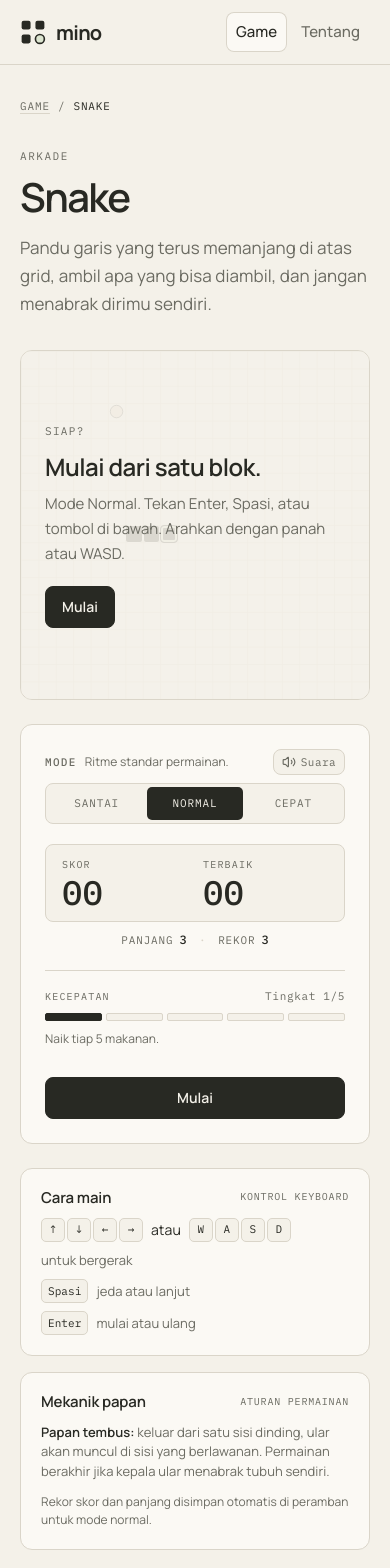
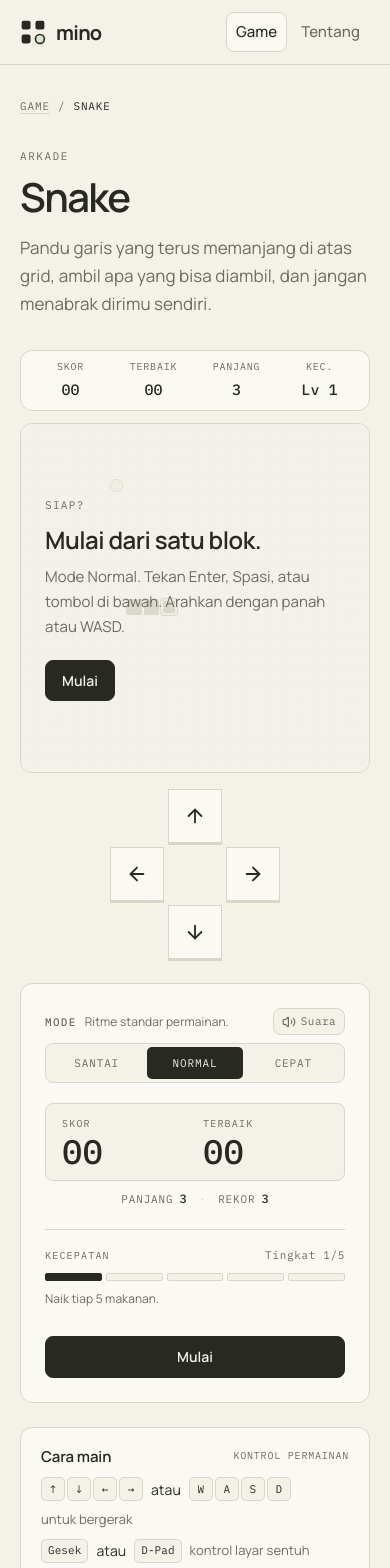
Before and after one commit to HA141User/Mino-, a React (Vite) app in the folder mino/: page /games/snake in a window 390 px wide. Shown: the top 1568 px of the page. Built offline with nearby package versions, Linux system fonts and the light colour scheme.

Commit message:
feat: add classic snake game implementation with sound, difficulty settings, and responsive controls

```diff
--- a/mino/src/games/snake/SnakeGame.tsx
+++ b/mino/src/games/snake/SnakeGame.tsx
@@ -1,7 +1,14 @@
-import { useEffect, useReducer, useRef, useState } from 'react'
+import { useCallback, useEffect, useReducer, useRef, useState } from 'react'
 import type { CSSProperties } from 'react'
 import { Link } from 'react-router-dom'
-import { Volume2, VolumeX } from 'lucide-react'
+import {
+  ArrowDown,
+  ArrowLeft,
+  ArrowRight,
+  ArrowUp,
+  Volume2,
+  VolumeX,
+} from 'lucide-react'
 import {
   BOARD_SIZE,
   BONUS_FOOD_POINTS,
@@ -48,6 +55,34 @@ function bestScoreKey(difficulty: Difficulty): string {
 
 function bestLengthKey(difficulty: Difficulty): string {
   return `mino:snake:${difficulty}:best-length`
+}
+
+function triggerHaptic(type: 'tap' | 'eat' | 'bonus' | 'game-over') {
+  if (
+    typeof window === 'undefined' ||
+    typeof navigator === 'undefined' ||
+    !navigator.vibrate
+  ) {
+    return
+  }
+  try {
+    switch (type) {
+      case 'tap':
+        navigator.vibrate(10)
+        break
+      case 'eat':
+        navigator.vibrate(25)
+        break
+      case 'bonus':
+        navigator.vibrate([30, 40, 50])
+        break
+      case 'game-over':
+        navigator.vibrate([60, 50, 100])
+        break
+    }
+  } catch {
+    // Abaikan jika peramban tidak mengizinkan getaran.
+  }
 }
 
 function readStoredNumber(key: string, fallbackKey?: string): number {
@@ -205,7 +240,9 @@ export function SnakeGame() {
   const [state, dispatch] = useReducer(reducer, undefined, createGameState)
   const [muted, setMuted] = useState(readStoredMute)
   const boardRef = useRef<HTMLDivElement>(null)
+  const touchStartRef = useRef<{ x: number; y: number } | null>(null)
   const prevScoreRef = useRef(state.score)
+  const prevFoodsEatenRef = useRef(state.foodsEaten)
   const prevStatusRef = useRef(state.status)
   const prevCountdownRef = useRef(state.countdown)
   const prevBonusFoodRef = useRef(state.bonusFood)
@@ -219,19 +256,84 @@ export function SnakeGame() {
     })
   }
 
+  const handleDirectionInput = useCallback(
+    (direction: Direction) => {
+      unlockAudio()
+      triggerHaptic('tap')
+
+      if (state.status === 'idle') {
+        if (direction === 'left') {
+          return
+        }
+        dispatch({ type: 'start' })
+      }
+
+      dispatch({ type: 'direction', direction })
+    },
+    [state.status],
+  )
+
+  const handleTouchStart = (event: React.TouchEvent<HTMLDivElement>) => {
+    if (event.touches.length !== 1) {
+      return
+    }
+    const touch = event.touches[0]
+    touchStartRef.current = { x: touch.clientX, y: touch.clientY }
+  }
+
+  const handleTouchEnd = (event: React.TouchEvent<HTMLDivElement>) => {
+    if (!touchStartRef.current) {
+      return
+    }
+    const touch = event.changedTouches[0]
+    if (!touch) {
+      touchStartRef.current = null
+      return
+    }
+
+    const dx = touch.clientX - touchStartRef.current.x
+    const dy = touch.clientY - touchStartRef.current.y
+    touchStartRef.current = null
+
+    const absX = Math.abs(dx)
+    const absY = Math.abs(dy)
+    const SWIPE_THRESHOLD = 24
+
+    if (Math.max(absX, absY) < SWIPE_THRESHOLD) {
+      return
+    }
+
+    if (absX > absY) {
+      handleDirectionInput(dx > 0 ? 'right' : 'left')
+    } else {
+      handleDirectionInput(dy > 0 ? 'down' : 'up')
+    }
+  }
+
   useEffect(() => {
     if (state.status === 'running') {
       const scoreDiff = state.score - prevScoreRef.current
-      if (scoreDiff > 0 && !muted) {
+      const foodsDiff = state.foodsEaten - prevFoodsEatenRef.current
+
+      if (scoreDiff > 0) {
         if (scoreDiff >= BONUS_FOOD_POINTS) {
-          playBonusEatSound()
-        } else {
-          const oldSpeed = getSpeedLevel(state.difficulty, prevScoreRef.current)
-          const newSpeed = getSpeedLevel(state.difficulty, state.score)
-          if (newSpeed > oldSpeed) {
-            playSpeedUpSound()
-          } else {
-            playEatSound()
+          triggerHaptic('bonus')
+          if (!muted) {
+            playBonusEatSound()
+          }
+        } else if (foodsDiff > 0) {
+          triggerHaptic('eat')
+          if (!muted) {
+            const oldSpeed = getSpeedLevel(
+              state.difficulty,
+              prevFoodsEatenRef.current,
+            )
+            const newSpeed = getSpeedLevel(state.difficulty, state.foodsEaten)
+            if (newSpeed > oldSpeed) {
+              playSpeedUpSound()
+            } else {
+              playEatSound()
+            }
           }
         }
       }
@@ -241,8 +343,16 @@ export function SnakeGame() {
       }
     }
     prevScoreRef.current = state.score
+    prevFoodsEatenRef.current = state.foodsEaten
     prevBonusFoodRef.current = state.bonusFood
-  }, [state.score, state.status, state.difficulty, state.bonusFood, muted])
+  }, [
+    state.score,
+    state.foodsEaten,
+    state.status,
+    state.difficulty,
+    state.bonusFood,
+    muted,
+  ])
 
   useEffect(() => {
     if (state.status === 'countdown') {
@@ -270,6 +380,7 @@ export function SnakeGame() {
       state.status === 'game-over' &&
       prevStatusRef.current !== 'game-over'
     ) {
+      triggerHaptic('game-over')
       if (!muted) {
         playGameOverSound()
       }
@@ -293,11 +404,11 @@ export function SnakeGame() {
 
     const timer = window.setInterval(
       () => dispatch({ type: 'step' }),
-      getTickMs(state.difficulty, state.score),
+      getTickMs(state.difficulty, state.foodsEaten),
     )
 
     return () => window.clearInterval(timer)
-  }, [state.status, state.difficulty, state.score])
+  }, [state.status, state.difficulty, state.foodsEaten])
 
   useEffect(() => {
     if (state.bestScore > 0) {
@@ -408,22 +519,13 @@ export function SnakeGame() {
       }
 
       event.preventDefault()
-      unlockAudio()
-
-      if (state.status === 'idle') {
-        if (direction === 'left') {
-          return
-        }
-        dispatch({ type: 'start' })
-      }
-
-      dispatch({ type: 'direction', direction })
+      handleDirectionInput(direction)
     }
 
     window.addEventListener('keydown', handleKeyDown)
 
     return () => window.removeEventListener('keydown', handleKeyDown)
-  }, [state.status])
+  }, [state.status, handleDirectionInput])
 
   useEffect(() => {
     if (state.status === 'running') {
@@ -442,7 +544,7 @@ export function SnakeGame() {
   }
 
   const mode = getDifficulty(state.difficulty)
-  const speedLevel = getSpeedLevel(state.difficulty, state.score)
+  const speedLevel = getSpeedLevel(state.difficulty, state.foodsEaten)
   const canPause =
     state.status === 'countdown' ||
     state.status === 'running' ||
@@ -464,6 +566,29 @@ export function SnakeGame() {
     <div className="snake-game">
       <div className="snake-stage">
         <div className="snake-board-wrap">
+          <div className="snake-mobile-hud" aria-hidden="true">
+            <div className="snake-mobile-hud__item">
+              <span className="snake-mobile-hud__label">Skor</span>
+              <span className="snake-mobile-hud__value">
+                {formatScore(state.score)}
+              </span>
+            </div>
+            <div className="snake-mobile-hud__item">
+              <span className="snake-mobile-hud__label">Terbaik</span>
+              <span className="snake-mobile-hud__value">
+                {formatScore(state.bestScore)}
+              </span>
+            </div>
+            <div className="snake-mobile-hud__item">
+              <span className="snake-mobile-hud__label">Panjang</span>
+              <span className="snake-mobile-hud__value">{state.length}</span>
+            </div>
+            <div className="snake-mobile-hud__item">
+              <span className="snake-mobile-hud__label">Kec.</span>
+              <span className="snake-mobile-hud__value">Lv {speedLevel}</span>
+            </div>
+          </div>
+
           <div
             ref={boardRef}
             className="snake-board"
@@ -472,6 +597,8 @@ export function SnakeGame() {
             role="group"
             aria-label="Papan Snake"
             aria-describedby="snake-instructions"
+            onTouchStart={handleTouchStart}
+            onTouchEnd={handleTouchEnd}
           >
             <div className="snake-board__grid" aria-hidden="true" />
 
@@ -605,6 +732,54 @@ export function SnakeGame() {
                 ) : null}
               </div>
             ) : null}
+          </div>
+
+          <div
+            className="snake-dpad"
+            aria-label="Kontrol arah virtual"
+            role="group"
+          >
+            <div className="snake-dpad__layout">
+              <div className="snake-dpad__row snake-dpad__row--top">
+                <button
+                  type="button"
+                  className="snake-dpad__btn snake-dpad__btn--up"
+                  aria-label="Atas"
+                  onClick={() => handleDirectionInput('up')}
+                >
+                  <ArrowUp size={22} aria-hidden="true" />
+                </button>
+              </div>
+              <div className="snake-dpad__row snake-dpad__row--middle">
+                <button
+                  type="button"
+                  className="snake-dpad__btn snake-dpad__btn--left"
+                  aria-label="Kiri"
+                  onClick={() => handleDirectionInput('left')}
+                >
+                  <ArrowLeft size={22} aria-hidden="true" />
+                </button>
+                <div className="snake-dpad__center" aria-hidden="true" />
+                <button
+                  type="button"
+                  className="snake-dpad__btn snake-dpad__btn--right"
+                  aria-label="Kanan"
+                  onClick={() => handleDirectionInput('right')}
+                >
+                  <ArrowRight size={22} aria-hidden="true" />
+                </button>
+              </div>
+              <div className="snake-dpad__row snake-dpad__row--bottom">
+                <button
+                  type="button"
+                  className="snake-dpad__btn snake-dpad__btn--down"
+                  aria-label="Bawah"
+                  onClick={() => handleDirectionInput('down')}
+                >
+                  <ArrowDown size={22} aria-hidden="true" />
+                </button>
+              </div>
+            </div>
           </div>
 
           <p className="visually-hidden" aria-live="polite">
@@ -801,7 +976,7 @@ export function SnakeGame() {
             <h2 id="snake-guide-title" className="snake-guide__title">
               Cara main
             </h2>
-            <span className="snake-guide__badge">Kontrol keyboard</span>
+            <span className="snake-guide__badge">Kontrol permainan</span>
           </div>
 
           <ul className="snake-controls" id="snake-instructions">
@@ -820,6 +995,16 @@ export function SnakeGame() {
                 <kbd>D</kbd>
               </span>
               <span className="snake-controls__desc">untuk bergerak</span>
+            </li>
+            <li>
+              <span className="snake-keys">
+                <kbd>Gesek</kbd>
+              </span>
+              <span>atau</span>
+              <span className="snake-keys">
+                <kbd>D-Pad</kbd>
+              </span>
+              <span className="snake-controls__desc">kontrol layar sentuh</span>
             </li>
             <li>
               <kbd>Spasi</kbd>
--- a/mino/src/games/snake/snake.css
+++ b/mino/src/games/snake/snake.css
@@ -27,6 +27,9 @@
   background: var(--color-surface);
   border: var(--border-width) solid var(--color-border);
   border-radius: var(--radius-card);
+  touch-action: none;
+  user-select: none;
+  -webkit-user-select: none;
 }
 
 .snake-board__grid {
@@ -565,9 +568,123 @@
   font-size: 0.75rem;
 }
 
+.snake-mobile-hud {
+  display: none;
+}
+
+.snake-dpad {
+  display: none;
+  flex-direction: column;
+  align-items: center;
+  justify-content: center;
+  margin-top: var(--space-4);
+  user-select: none;
+  -webkit-user-select: none;
+  touch-action: manipulation;
+}
+
+.snake-dpad__layout {
+  display: flex;
+  flex-direction: column;
+  align-items: center;
+  gap: var(--space-1);
+}
+
+.snake-dpad__row {
+  display: flex;
+  align-items: center;
+  justify-content: center;
+  gap: var(--space-1);
+}
+
+.snake-dpad__center {
+  width: 54px;
+  height: 54px;
+  background: var(--color-sand);
+  border-radius: var(--radius-sm);
+  opacity: 0.35;
+}
+
+.snake-dpad__btn {
+  display: inline-flex;
+  align-items: center;
+  justify-content: center;
+  width: 54px;
+  height: 54px;
+  min-width: 48px;
+  min-height: 48px;
+  padding: 0;
+  background: var(--color-surface);
+  color: var(--color-ink);
+  border: var(--border-width) solid var(--color-border);
+  border-radius: var(--radius-sm);
+  box-shadow: 0 2px 0 var(--color-border);
+  cursor: pointer;
+  transition:
+    background var(--speed-fast) var(--ease-standard),
+    transform var(--speed-fast) var(--ease-standard),
+    box-shadow var(--speed-fast) var(--ease-standard);
+  -webkit-tap-highlight-color: transparent;
+}
+
+.snake-dpad__btn:active {
+  background: var(--color-sand);
+  transform: translateY(2px);
+  box-shadow: 0 0 0 var(--color-border);
+}
+
+.snake-dpad__btn:focus-visible {
+  outline: 2px solid var(--color-ink);
+  outline-offset: 2px;
+}
+
+@media (max-width: 900px), (pointer: coarse) {
+  .snake-dpad {
+    display: flex;
+  }
+}
+
 @media (max-width: 900px) {
   .snake-stage {
     grid-template-columns: 1fr;
+  }
+
+  .snake-mobile-hud {
+    display: grid;
+    grid-template-columns: repeat(4, 1fr);
+    gap: var(--space-2);
+    width: 100%;
+    max-width: 560px;
+    margin-inline: auto;
+    margin-bottom: var(--space-3);
+    padding: var(--space-2) var(--space-3);
+    background: var(--color-surface);
+    border: var(--border-width) solid var(--color-border);
+    border-radius: var(--radius-card);
+  }
+
+  .snake-mobile-hud__item {
+    display: flex;
+    flex-direction: column;
+    align-items: center;
+    justify-content: center;
+    gap: 2px;
+  }
+
+  .snake-mobile-hud__label {
+    color: var(--color-muted);
+    font-family: var(--font-mono);
+    font-size: 0.625rem;
+    letter-spacing: 0.08em;
+    text-transform: uppercase;
+  }
+
+  .snake-mobile-hud__value {
+    color: var(--color-ink);
+    font-family: var(--font-mono);
+    font-size: 0.9375rem;
+    font-weight: 600;
+    font-variant-numeric: tabular-nums;
   }
 
   .snake-board {
```
Also changed, not shown: mino/src/games/snake/engine.ts (+12 -5 lines), 1 other file (tests, documents, lock files or other folders).
